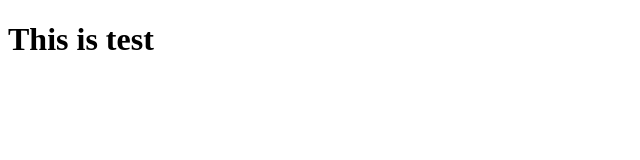
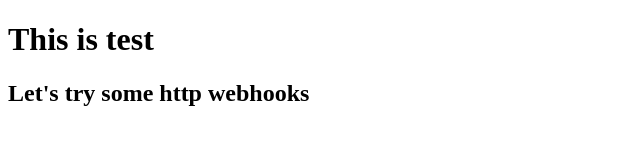
Before and after one commit to Pavel-Evdokimov/docker101, a website: page public/index.html in a window 1280 px wide. Shown: the whole page, without its empty margins (0-640 px from the left). Drawn offline with Linux system fonts and the light colour scheme.

Commit message:
webhooks test

```diff
--- a/public/index.html
+++ b/public/index.html
@@ -7,6 +7,7 @@
 </head>
 <body>
     <h1>This is test</h1>
+    <h2>Let's try some http webhooks</h2>
    <script src="src/main.js"></script>
 </body>
 </html>
```
